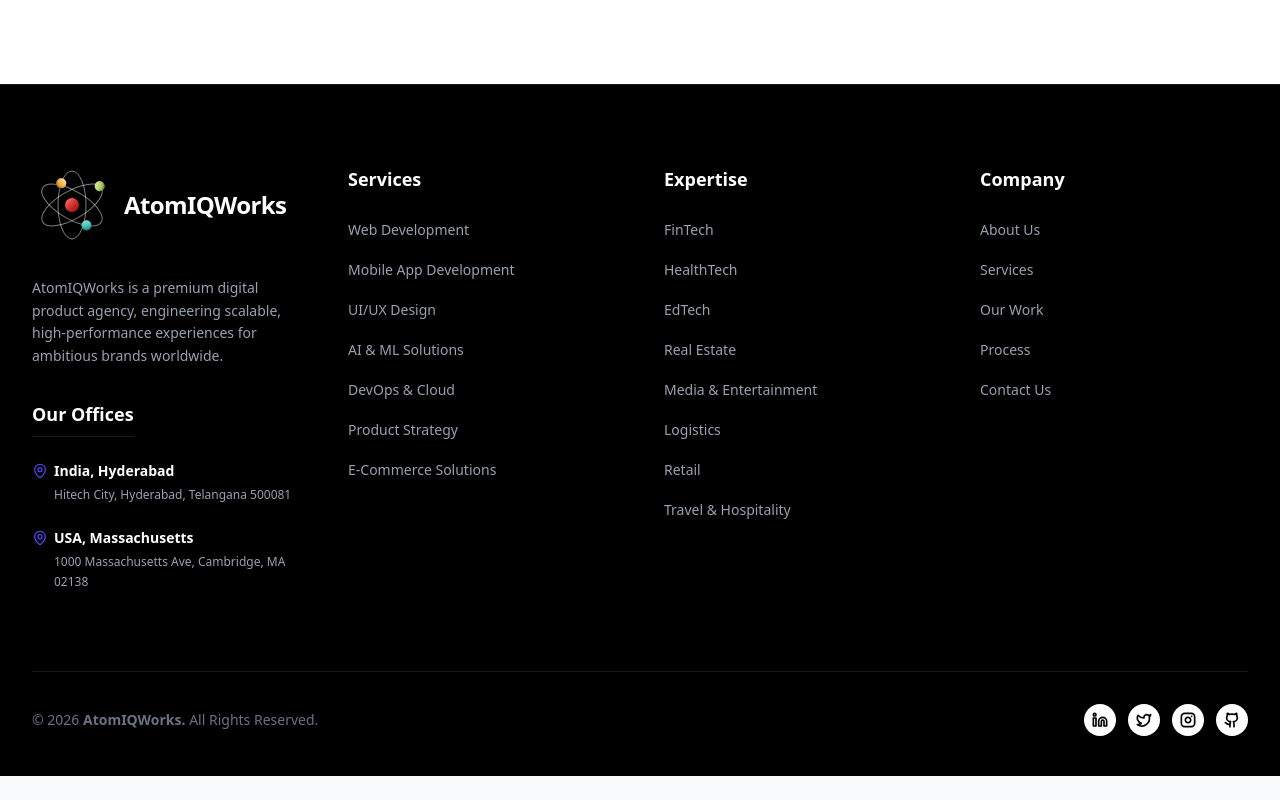
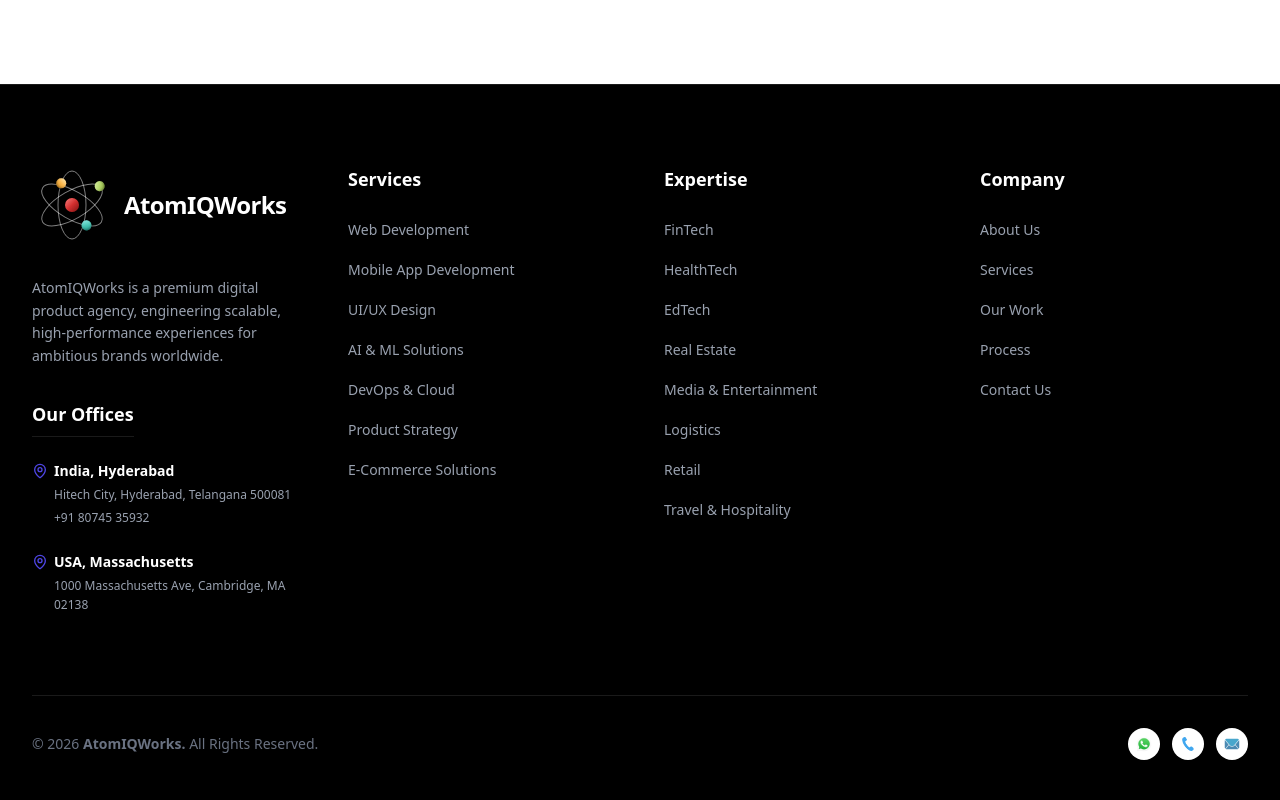
Before and after one commit to krishnachandra/atomiqworks, a Next.js app: page / in a window 1280 px wide. Shown: the part 5159-5959 px from the top of the page. Before the commit the page ends 5935 px from the top, so only its background shows below. Built offline with nearby package versions, Linux system fonts and the light colour scheme.

Commit message:
Replace footer social icons with contact icons

```diff
--- a/src/components/layout/Footer.tsx
+++ b/src/components/layout/Footer.tsx
@@ -1,7 +1,26 @@
 'use client'
 import Link from 'next/link'
-import { Linkedin, Twitter, Github, Instagram, Facebook, MapPin } from 'lucide-react'
+import Image from 'next/image'
+import { Twitter, Github, Instagram, Facebook, MapPin } from 'lucide-react'
 import { AtomiqLogo } from '@/components/ui/AtomiqLogo'
+
+const WhatsappIcon = ({ size }: { size?: number | string, strokeWidth?: number | string }) => (
+    <div className="relative" style={{ width: size || 16, height: size || 16 }}>
+        <Image src="/icons/whatsapp.png" alt="WhatsApp" fill className="object-contain" />
+    </div>
+);
+
+const PhoneIcon = ({ size }: { size?: number | string }) => (
+    <div className="relative" style={{ width: size || 16, height: size || 16 }}>
+        <Image src="/icons/phone.png" alt="Call" fill className="object-contain mix-blend-multiply" />
+    </div>
+);
+
+const EmailIcon = ({ size }: { size?: number | string }) => (
+    <div className="relative" style={{ width: size || 16, height: size || 16 }}>
+        <Image src="/icons/email.png" alt="Email" fill className="object-contain" />
+    </div>
+);
 
 export function Footer() {
     const currentYear = new Date().getFullYear();
@@ -46,7 +65,8 @@
                                 <strong className="text-white block text-sm">India, Hyderabad</strong>
                             </div>
                             <p className="text-gray-400 text-xs leading-relaxed pl-5.5">
-                                Hitech City, Hyderabad, Telangana 500081
+                                Hitech City, Hyderabad, Telangana 500081<br />
+                                <a href="tel:+918074535932" className="hover:text-white transition-colors mt-1 inline-block">+91 80745 35932</a>
                             </p>
                         </div>
 
@@ -109,12 +129,17 @@
 
                 <div className="flex items-center gap-3">
                     {[
-                        { Icon: Linkedin, href: "#" },
-                        { Icon: Twitter, href: "#" },
-                        { Icon: Instagram, href: "#" },
-                        { Icon: Github, href: "#" }
-                    ].map(({ Icon, href }, i) => (
-                        <a key={i} href={href} className="w-8 h-8 rounded-full bg-white text-black flex items-center justify-center hover:bg-brand-primary hover:text-white transition-all duration-300 transform hover:scale-110">
+                        { Icon: WhatsappIcon, href: "https://wa.me/918074535932", external: true },
+                        { Icon: PhoneIcon, href: "tel:+918074535932", external: true },
+                        { Icon: EmailIcon, href: "mailto:atomiqworks@gmail.com", external: true }
+                    ].map(({ Icon, href, external }, i) => (
+                        <a
+                            key={i}
+                            href={href}
+                            target={external ? "_blank" : undefined}
+                            rel={external ? "noopener noreferrer" : undefined}
+                            className="w-8 h-8 rounded-full bg-white text-black flex items-center justify-center hover:bg-brand-primary hover:text-white transition-all duration-300 transform hover:scale-110"
+                        >
                             <Icon size={16} strokeWidth={2.5} />
                         </a>
                     ))}
```
